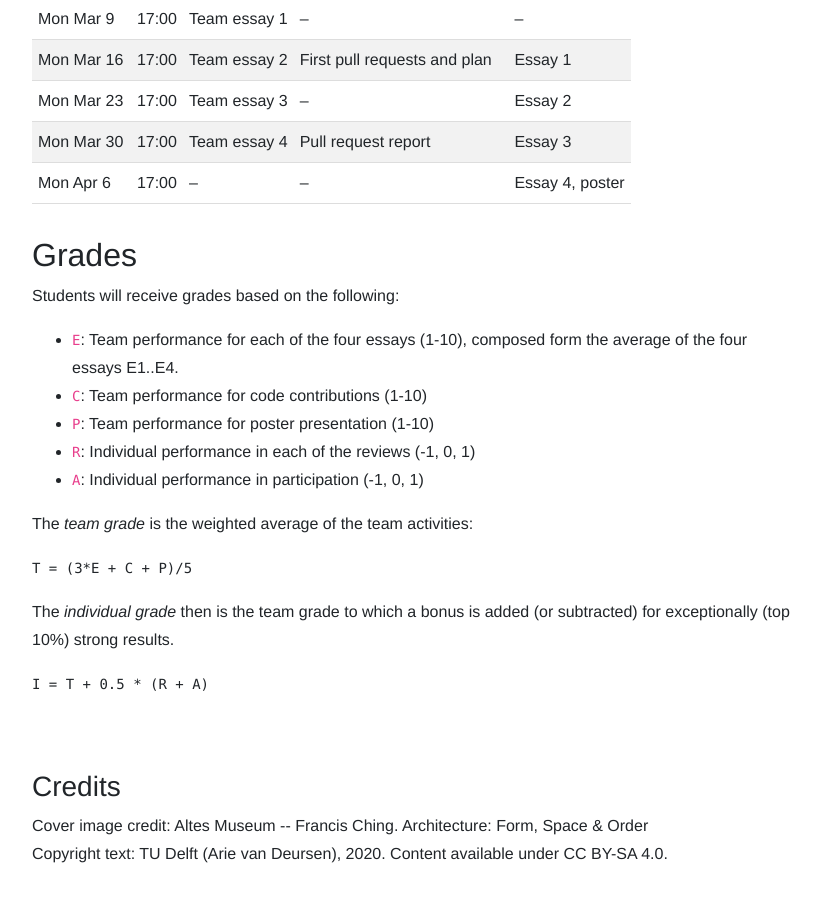
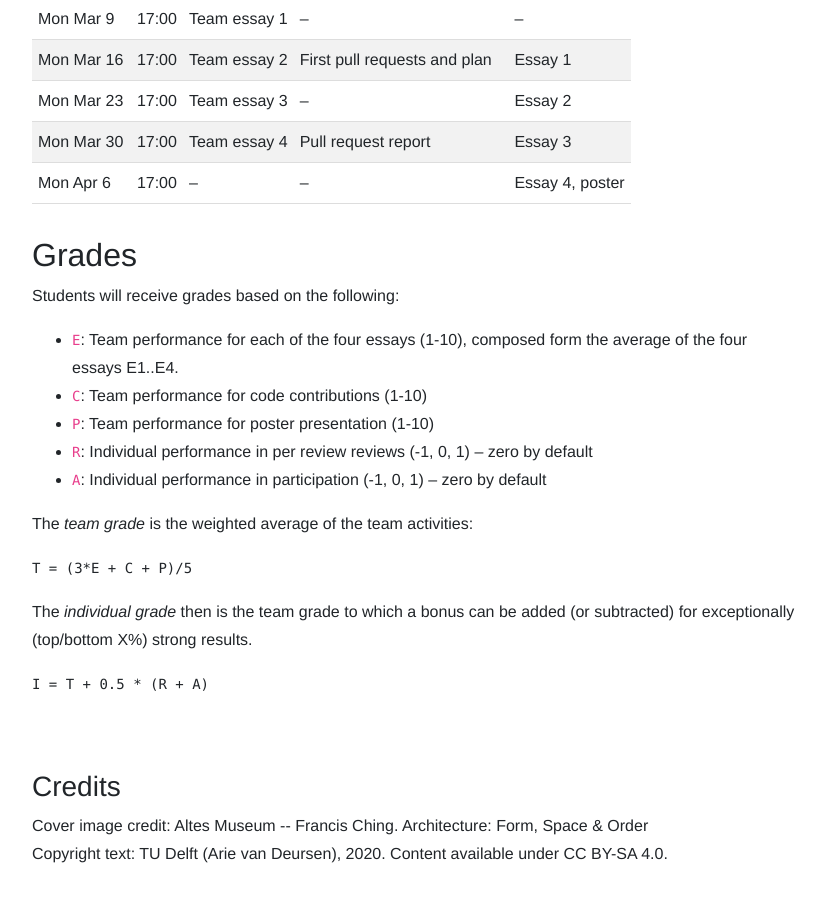
Before and after one commit to SERG-Delft/delftswa, a Jekyll site: the page built from 2020/index.md, in a window 1280 px wide and 900 px high, scrolled down 2521 px. Shown: the whole window, without its empty margins (224-1049 px from the left). Built offline with Jekyll 4.4.1, drawn with Linux system fonts in a browser that asks for light colours; some of the changed text lies outside the part shown.

```diff
--- a/2020/index.md
+++ b/2020/index.md
@@ -98,13 +98,13 @@ Students will receive grades based on the following:
 - `E`: Team performance for each of the four essays (1-10), composed form the average of the four essays E1..E4.
 - `C`: Team performance for code contributions (1-10)
 - `P`: Team performance for poster presentation (1-10)
-- `R`: Individual performance in each of the reviews (-1, 0, 1)
-- `A`: Individual performance in participation (-1, 0, 1)
+- `R`: Individual performance in per review reviews (-1, 0, 1) -- zero by default
+- `A`: Individual performance in participation (-1, 0, 1) -- zero by default
 
 The _team grade_ is the weighted average of the team activities:
 
     T = (3*E + C + P)/5
 
-The _individual grade_ then is the team grade to which a bonus is added (or subtracted) for exceptionally (top 10%) strong results.
+The _individual grade_ then is the team grade to which a bonus can be added (or subtracted) for exceptionally (top/bottom X%) strong results.
 
 	I = T + 0.5 * (R + A)
```
Also changed, not shown: other parts of 2020/index.md (+2 -2 lines).
